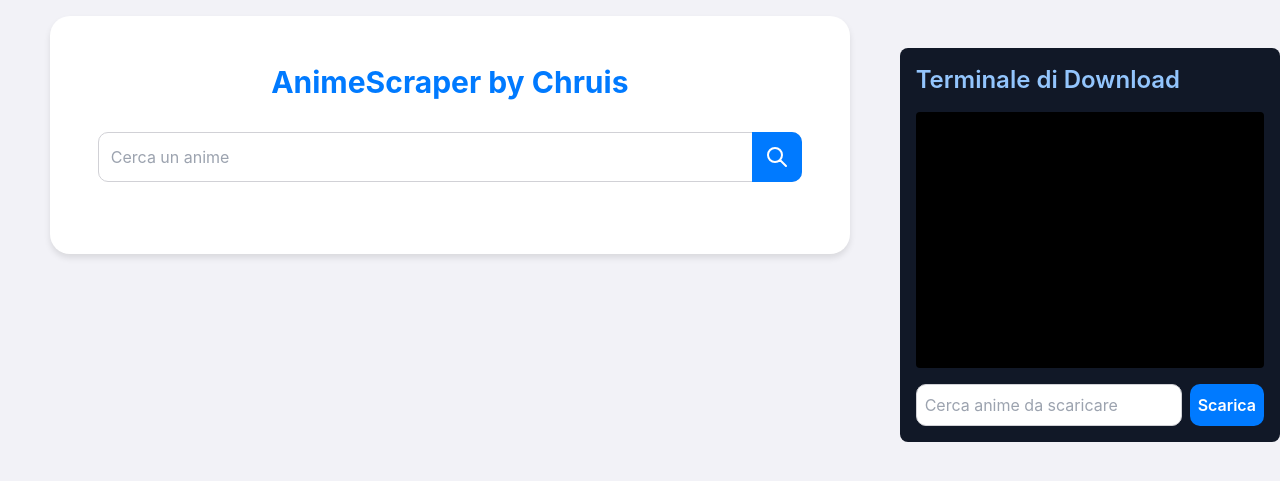
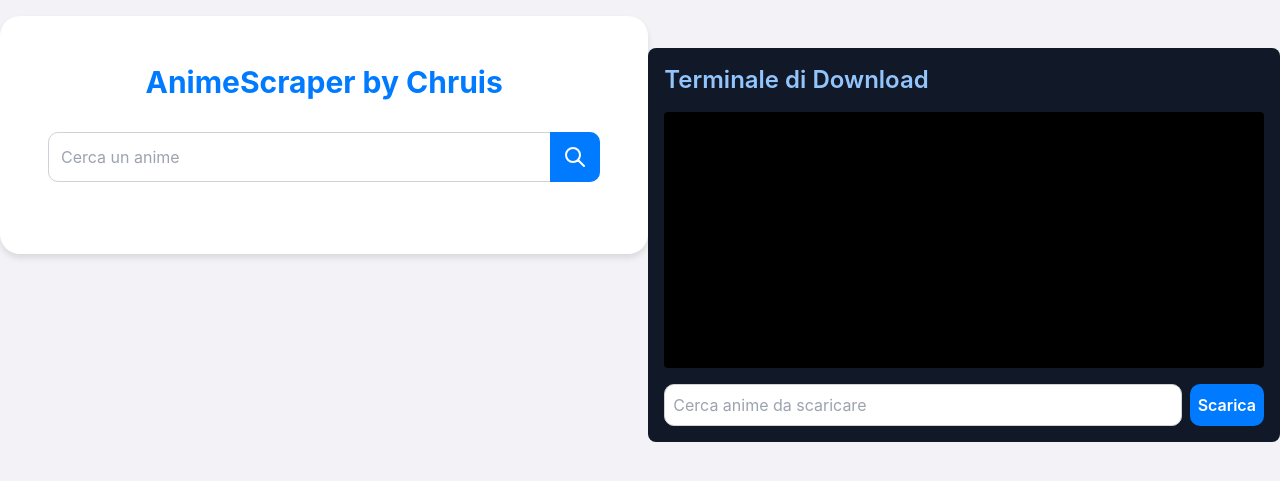
Before and after one commit to ChristianPuppo/AnimeScraper, a Flask app: page / in a window 1280 px wide. Shown: the top 481 px of the page. Run offline with Flask 2, Linux system fonts and the light colour scheme.

Commit message:
all done

```diff
--- a/templates/index.html
+++ b/templates/index.html
@@ -341,12 +341,13 @@
         </div>
     </div>
 
-    <div class="mt-12 bg-gray-900 p-4 rounded-lg">
+    <!-- Aggiungi questa sezione alla fine del file, appena prima della chiusura del tag </body> -->
+    <div class="mt-12 bg-gray-900 p-4 rounded-lg w-full max-w-4xl mx-auto">
         <h2 class="text-2xl font-semibold mb-4 text-blue-300">Terminale di Download</h2>
-        <div id="terminal" class="bg-black text-green-400 p-4 rounded h-64 overflow-y-auto font-mono"></div>
-        <div class="mt-4 flex space-x-2">
-            <input id="downloadQuery" type="text" class="input p-2 flex-grow" placeholder="Cerca anime da scaricare">
-            <button onclick="startDownload()" class="btn btn-primary text-white p-2">Scarica</button>
+        <div id="terminal" class="bg-black text-green-400 p-4 rounded h-64 overflow-y-auto font-mono text-sm"></div>
+        <div class="mt-4 flex flex-col sm:flex-row space-y-2 sm:space-y-0 sm:space-x-2">
+            <input id="downloadQuery" type="text" class="input p-2 flex-grow w-full sm:w-auto" placeholder="Cerca anime da scaricare">
+            <button onclick="startDownload()" class="btn btn-primary text-white p-2 w-full sm:w-auto">Scarica</button>
         </div>
     </div>
 
```
